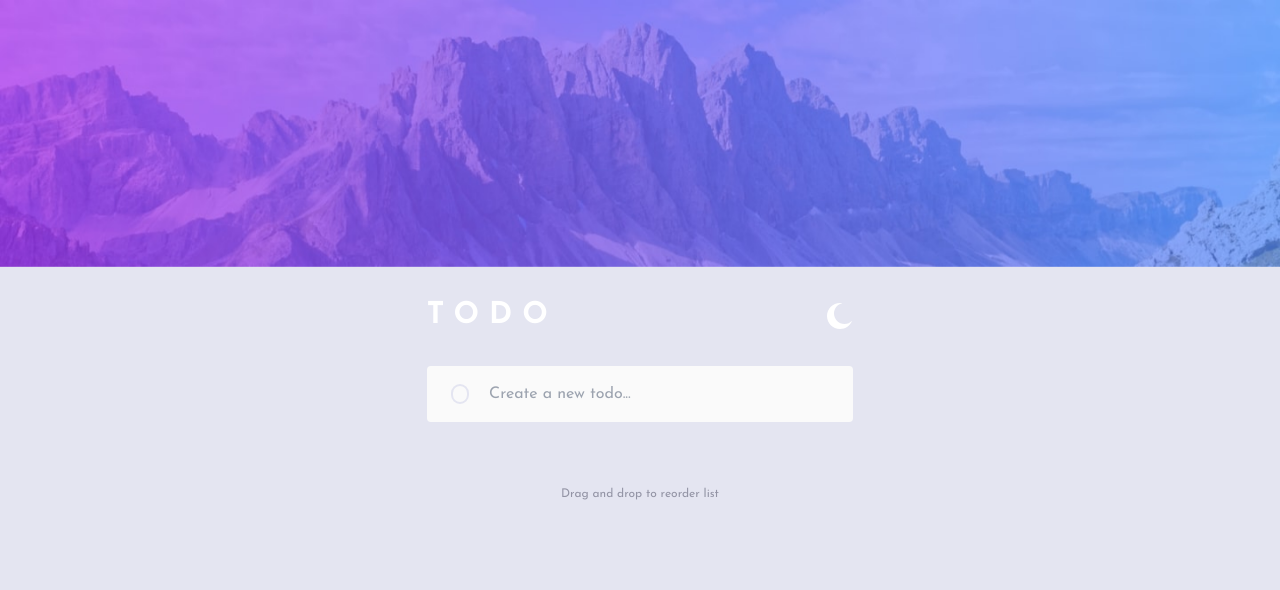
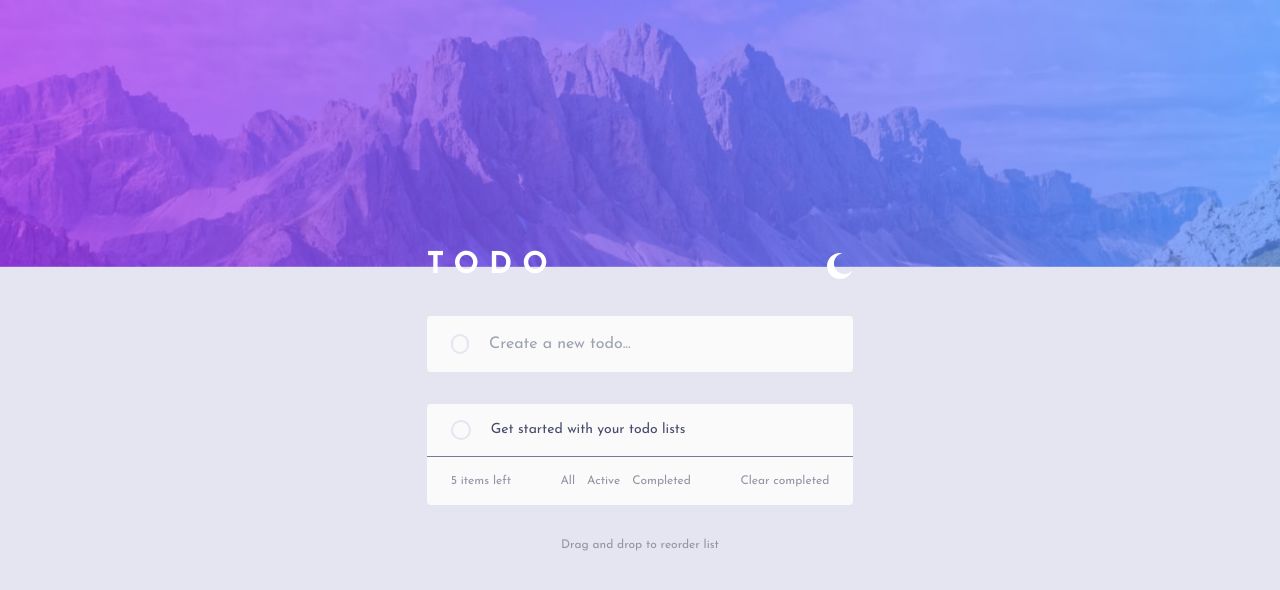
Before and after one commit to GraceYourCode/todo_app, a React (Vite) app: page / in a window 1280 px wide. Shown: the top 590 px of the page. Built offline with nearby package versions, Linux system fonts and the light colour scheme.

Commit message:
imputing all functionalities

```diff
--- a/src/App.jsx
+++ b/src/App.jsx
@@ -10,7 +10,6 @@ const App = () => {
 
   const [tasks, setTasks] = useState([
     {id: 1, task: "Get started with your todo lists"},
-    {id: 2, task: "Get started with your todo lists"},
   ]);
 
   useEffect(() => {
@@ -20,7 +19,6 @@ const App = () => {
   useEffect(() => {
     const items = JSON.parse(localStorage.getItem("allTasks"));
     setTasks(items);
-    console.log(items)
   }, [])
 
   const toggle_Dark_Mode = () => setDark_Mode(!dark_Mode);
--- a/src/Components/Search_Bar.jsx
+++ b/src/Components/Search_Bar.jsx
@@ -2,7 +2,7 @@ import { useState } from "react";
 import Check from "./Check"
 
 const Search_Bar = ({dark_Mode}) => {
-  const [value , setValue] = useState("Create a new todo...")
+  const [value , setValue] = useState("Create a new todo...");
 
   const checker_Event_Handler = (checkbox, checker) => {
     /*
--- a/src/Components/Task.jsx
+++ b/src/Components/Task.jsx
@@ -4,7 +4,6 @@ import Check from "./Check"
 const Task = ({dark_Mode, task}) => {
   const [checked, setChecked] = useState(false);
   const del_Btn = useRef();
-  useEffect(()=>console.log(task))
 
   const checker_Event_Handler = (checkbox, checker) => {
     /*
@@ -30,7 +29,7 @@ const Task = ({dark_Mode, task}) => {
       <Check dark_mode={dark_Mode} check_Control={checker_Event_Handler} />
       <p className={`w-4/5 text-sm ${dark_Mode?(checked?"text-dark_Grey_Blue":"text-light_Grey_Blue"):
       (checked?"text-light_Mode_Dark_Grey_Blue":"text-light_Mode_Very_Dark_Grey_Blue")}
-      ${checked && "line-through"}`}>{task}</p>
+      ${checked && "line-through"}`}>{task.task}</p>
       <button className="hidden" ref={del_Btn}>
       <svg xmlns="http://www.w3.org/2000/svg" width="18" height="18"><path fill="#494C6B" fillRule="evenodd" d="M16.97 0l.708.707L9.546 8.84l8.132 8.132-.707.707-8.132-8.132-8.132 8.132L0 16.97l8.132-8.132L0 .707.707 0 8.84 8.132 16.971 0z"/></svg>
       </button>
--- a/src/Layout/Tasks.jsx
+++ b/src/Layout/Tasks.jsx
@@ -4,9 +4,10 @@ import Task from "../Components/Task"
 const Tasks = ({dark_Mode, tasks}) => {
   return (
     <div className={`${dark_Mode?"bg-desaturated_Blue":"bg-light_Grey"} rounded`}>
-      {tasks.map(task => {
+      {tasks.map(task => (
         <Task dark_Mode={dark_Mode} task={task} key={task.id} />
-      })}
+      ))}
+      <Footer dark_Mode={dark_Mode} />
     </div>
   )
 }
```
